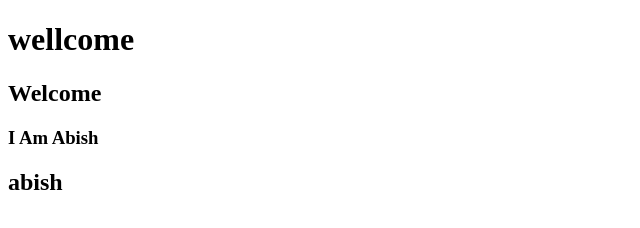
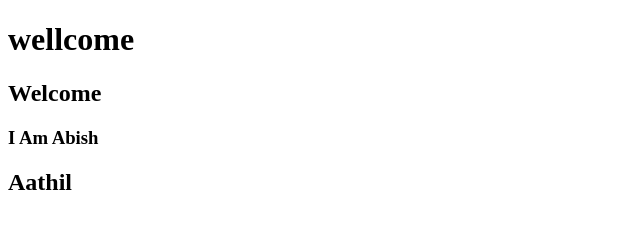
Before and after one commit to Abish21/BranchTesting, a plain HTML site: page index.html in a window 1280 px wide. Shown: the full height of the page, 0-640 px from the left. Drawn offline with Linux system fonts and the light colour scheme.

Commit message:
name changed to Aathil

```diff
--- a/index.html
+++ b/index.html
@@ -10,6 +10,6 @@
     <h1>wellcome</h1>
     <h2>Welcome</h2>
     <h3>I Am Abish</h3>
-    <h2>abish</h2>
+    <h2>Aathil</h2>
 </body>
 </html>
```
